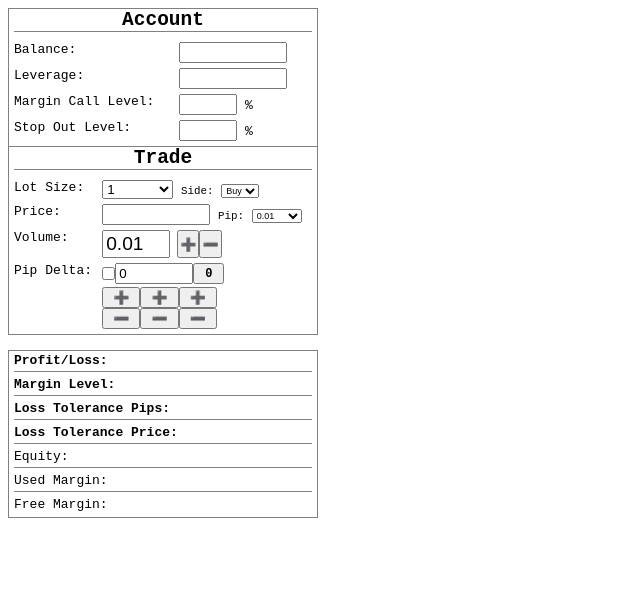
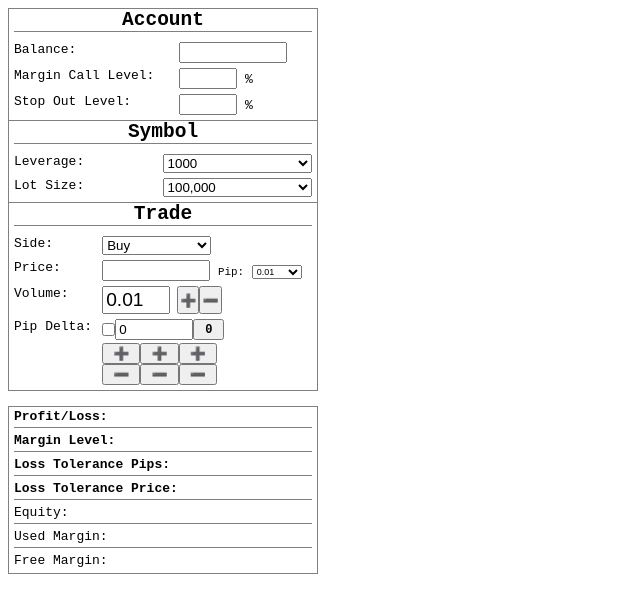
Before and after one commit to m-ahmadi/fxcalc, a plain HTML site: page index.html in a window 1280 px wide. Shown: the whole page, without its empty margins (0-640 px from the left). Drawn offline with Linux system fonts and the light colour scheme.

Commit message:
add "Symbol" section

```diff
--- a/index.html
+++ b/index.html
@@ -29,9 +29,6 @@ input {width: 100px;}
 		<label for="_bln">Balance: </label>
 		<input id="_bln" type="number" oninput="f()" />
 
-		<label for="_lvg">Leverage: </label>
-		<input id="_lvg" type="number" oninput="f()" />
-
 		<label for="_mcl">Margin Call Level:</label>
 		<div><input id="_mcl" style="width:50px;" type="number" max="100" min="0" oninput="f()" /> %</div>
 
@@ -41,29 +38,46 @@ input {width: 100px;}
 </div>
 
 <div style="border: 1px solid grey; border-top:0; padding: 0 5px 5px 5px;">
+	<h2 class="cptn">Symbol</h2>
+	<div class="g">
+		<label for="_lvg">Leverage: </label>
+		<select id="_lvg" onchange="f()">
+			<option>1000</option>
+			<option>500</option>
+			<option>400</option>
+			<option>200</option>
+			<option>100</option>
+			<option>50</option>
+			<option>20</option>
+			<option>10</option>
+			<option>5</option>
+			<option>4</option>
+			<option>1</option>
+		</select>
+
+		<label for="_lotsize" >Lot Size:</label>
+		<select id="_lotsize" onchange="f()">
+			<option value="100000">100,000</option>
+			<option value="5000">5,000</option>
+			<option value="1000">1,000</option>
+			<option value="100">100</option>
+			<option value="50">50</option>
+			<option value="10">10</option>
+			<option value="4">4</option>
+			<option value="1">1</option>
+		</select>
+	</div>
+</div>
+
+<div style="border: 1px solid grey; border-top:0; padding: 0 5px 5px 5px;">
 	<h2 class="cptn">Trade</h2>
 	<div class="g">
 
-		<label for="_symlotsize" >Lot Size:</label>
-		<div>
-			<select id="_symlotsize" onchange="f()">
-				<option value="1">1</option>
-				<option value="4">4</option>
-				<option value="10">10</option>
-				<option value="50">50</option>
-				<option value="100">100</option>
-				<option value="1000">1,000</option>
-				<option value="5000">5,000</option>
-				<option value="100000">100,000</option>
-			</select>
-			<label>
-				<small>Side:</small>
-				<select id="_side" style="font-size: xx-small;" onchange="f()">
-					<option>Buy</option>
-					<option>Sell</option>
-				</select>
-			</label>
-		</div>
+		<label for="_side">Side:</label>
+		<select id="_side" style="width: 109px;" onchange="f()">
+			<option>Buy</option>
+			<option>Sell</option>
+		</select>
 
 		<label for="_price">Price: </label>
 		<div>
@@ -154,18 +168,18 @@ var opposite = n => n < 0 ? Math.abs(n) : -n;
 var conf = localStorage.config;
 if (conf) {
 	conf = JSON.parse(conf);
-	var els = [_bln,_lvg,_mcl,_sol,_vol,_price,_pricePip,_pipd,_symlotsize,_side];
+	var els = [_bln,_mcl,_sol,_lvg,_lotsize,_vol,_price,_pricePip,_pipd,_side];
 	els.forEach((v,i) => v.value = conf[i]);
 	f();
 }
 
 function f() {
-	var vs = [_bln,_lvg,_mcl,_sol,_vol,_price,_pricePip,_pipd].map(i=>+i.value);
-	var [balance, leverage, marginCallLevel, stopOutLevel, volume, price, pip, pipDelta] = vs;
+	var vs = [_bln,_mcl,_sol,_lvg,_lotsize,_vol,_price,_pricePip,_pipd].map(i=>+i.value);
+	var [balance, marginCallLevel, stopOutLevel, leverage, lotSize, volume, price, pip, pipDelta] = vs;
 
 	if (_side.value === 'Sell') pipDelta = opposite(pipDelta);
 
-	var coef = +_symlotsize.value / 100;
+	var coef = lotSize / 100;
 	var volumeInMicroLot = volume * 100;
 
 	var usedMargin = price * coef / leverage * volumeInMicroLot;
@@ -188,7 +202,7 @@ function f() {
 	_usedMargin.innerText = nfmt(usedMargin);
 	_freeMargin.innerText = nfmt(freeMargin);
 
-	conf = [balance, leverage, marginCallLevel, stopOutLevel, volume, price, pip, pipDelta, _symlotsize.value, _side.value];
+	conf = [balance, marginCallLevel, stopOutLevel, leverage, lotSize, volume, price, pip, pipDelta, _side.value];
 	localStorage.config = JSON.stringify(conf);
 
 	if (usedMargin > 0) {
```
